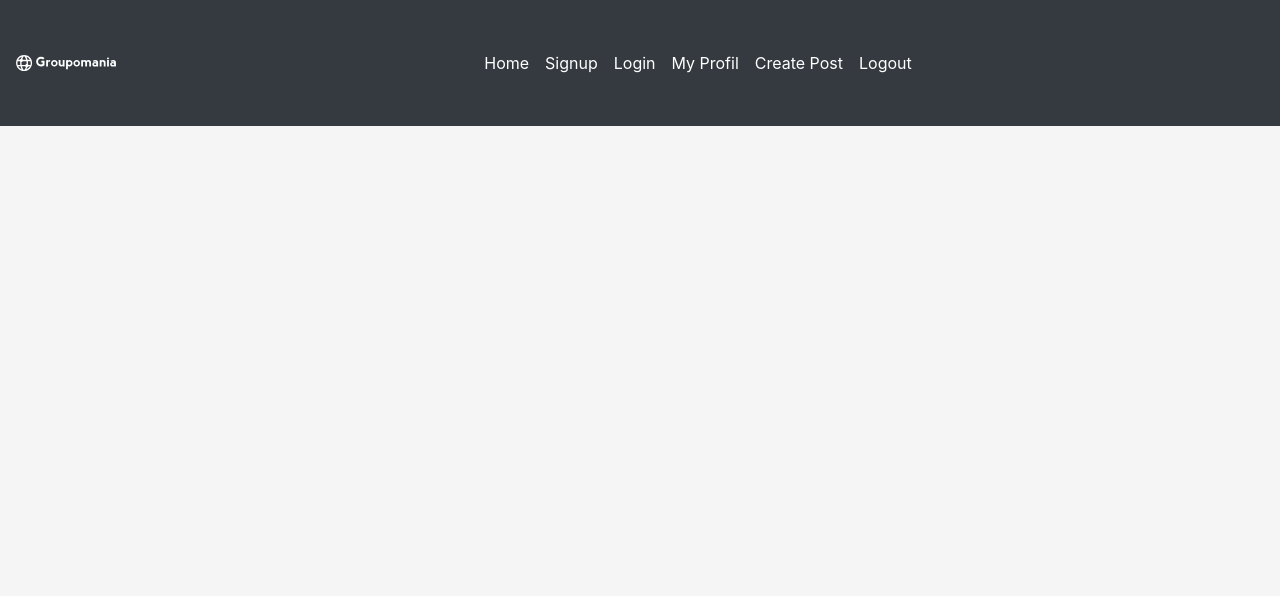
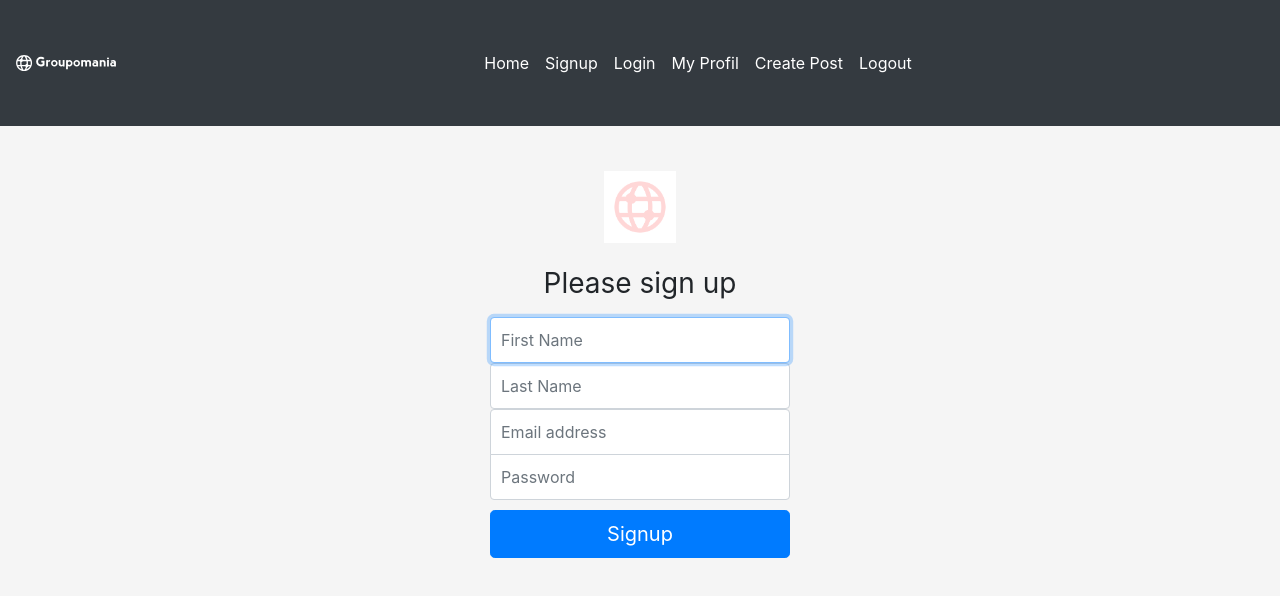
Before and after one commit to Valentinmeert/Projet-7-frontend, a Vue app: page /createUser in a window 1280 px wide. Shown: the top 596 px of the page. Built offline with nearby package versions, Linux system fonts and the light colour scheme; sample sign-in values are in the browser's storage; what vue-paginate, vue-resource would draw is missing.

Commit message:
add create User as admin / post image

```diff
--- a/src/components/CreatePost.vue
+++ b/src/components/CreatePost.vue
@@ -49,11 +49,11 @@ export default {
     createPost() {
       if (!this.title) return;
       if (!this.content) return;
-      const { title, content, file} = this;
+      const { title, content, selectedFile} = this;
       let fd = new FormData();
                 fd.append('title', this.title);
                 fd.append('content', this.content);
-                fd.append('image', this.selectedFile);
+                fd.set('image', this.selectedFile, this.selectedFile.name);
                 console.log("test",fd.get('image'));
       this.$http
         .post('http://localhost:3000/api/v1/post', fd ,
--- /dev/null
+++ b/src/components/CreateUserAsAdmin.vue
@@ -0,0 +1,88 @@
+<template>
+<div class="text-center">
+  <form class="form-signin" @submit.prevent.stop="signup">
+    <img
+        class="mb-4"
+        src="../assets/icon.png"
+        alt=""
+        width="72"
+        height="72"
+      />
+    <h1 class="h3 mb-3 font-weight-normal">Please sign up</h1>
+      <label for="inputFirstName" class="sr-only">First Name</label>
+      <input v-model="firstName" type="text" name="firstName" id="inputFirstName"
+        class="form-control"
+        placeholder="First Name"
+        required
+        autofocus/>
+    <div>
+      <label for="inputLastName" class="sr-only">Last Name</label>
+        <input
+        v-model="lastName"
+        type="text"
+        name="lastName"
+        id="inputLastName"
+        class="form-control"
+        placeholder="Last Name"
+        required/>
+    </div>
+    <div>
+      <label for="inputEmail" class="sr-only">Email</label>
+      <input
+        v-model="email"
+        type="email"
+        name="email"
+        id="inputEmail"
+        class="form-control"
+        placeholder="Email address"
+        required
+
+      />
+    </div>
+    <div>
+        <label for="inputPassword" class="sr-only">Password</label>
+        <input
+          v-model="password"
+          type="password"
+          id="inputPassword"
+          class="form-control"
+          placeholder="Password"
+          required
+        />
+      </div>
+    <input class="btn btn-lg btn-primary btn-block" type="submit" value="Signup" />
+  </form>
+</div>
+</template>
+
+<script>
+export default {
+  data() {
+    return {
+      firstName: '',
+      lastName: '',
+      email: '',
+      password: '',
+    };
+  },
+  methods: {
+    signup() {
+      if (!this.firstName) return;
+      if (!this.lastName) return;
+      if (!this.email) return;
+      if (!this.password) return;
+      const { firstName, lastName, email, password } = this;
+      this.$http
+        .post('http://localhost:3000/api/v1/user/signup', {
+          firstName,
+          lastName,
+          email,
+          password,
+        })
+        .then(() => {
+          this.$router.push('/');
+        });
+    },
+  },
+};
+</script>
--- a/src/components/PostDetail.vue
+++ b/src/components/PostDetail.vue
@@ -3,10 +3,10 @@
     <h1>{{ post.title }}</h1>
     <h2>{{ post.content }}</h2>
     <h3>By: {{postUser.firstName}} {{postUser.lastName}}</h3>
-    <p><img  src="../assets/thumb.png" alt="" width="50" height="50">{{likes}}</p>
     <div>
       <img :src="post.imageUrl" alt="" class="postImg">
     </div>
+    <p><img  src="../assets/thumb.png" alt="" width="50" height="50">{{likes}}</p>
       <div class="btn btn-dark" @click="like()"  v-if="disliked">
             Like
           </div>
@@ -31,14 +31,11 @@ export default {
   created() {
     this.$http
       .get(`http://localhost:3000/api/v1/post/${this.$route.params.id}`)
-      .then(
-        (post) => post.json(),
-        (error) => console.log(error)
-      )
-      .then(
-        (json) => (this.post = json),
-        (error) => console.log(error)
-      )
+      .then(res => {
+        const data = res.data;
+        this.post = data;
+        console.log(data);
+      })
       this.$http
       .get(`http://localhost:3000/api/v1/post/${this.$route.params.id}/react`)
       .then((data)=>
--- a/src/components/User.vue
+++ b/src/components/User.vue
@@ -11,7 +11,10 @@
       <router-link :to="'/updateUser/' + user.id">
         <div class="btn btn-primary">Modifier le profil</div>
       </router-link>
-        <div class="btn btn-danger" @click="destroy(user)">Supprimer le profil</div>
+        <div class="btn btn-danger" @click="destroyUser(user)">Supprimer le profil</div>
+        <router-link :to="'/createUser'" v-if="admin">
+          <div class="btn btn-success">Creer un User</div>
+        </router-link>
     </div>
   </div>
 <div class="col-sm-12">
@@ -23,7 +26,7 @@
           Voir le post
         </router-link>
         <router-link :to="'/'">
-          <div class="btn btn-primary" @click="destroy(post)">
+          <div class="btn btn-primary" @click="destroyPost(post)">
             Supprimer le post
           </div>
         </router-link>
@@ -61,10 +64,10 @@ export default {
       user: {},
       posts: [],
       paginate: ['posts'],
+      admin: false,
     };
   },
   created() {
-    console.log(localStorage.getItem('jwt'));
     this.$http
       .get(
         `http://localhost:3000/api/v1/user/${localStorage.getItem('userId')}`,
@@ -72,13 +75,13 @@ export default {
           headers: { Authorization: 'Bearer ' + localStorage.getItem('jwt') },
         }
       )
-      .then(
-        (user) => user.json(),
-        (error) => console.log(error)
-      )
-      .then(
-        (json) => (this.user = json),
-        (error) => console.log(error)
+      .then((res) => {
+        const data = res.data;
+        this.user = data;
+        if (res.data.email === 'admin@admin.admin') {
+          this.admin = true;
+        }
+        }
       );
     this.$http
       .get(
@@ -97,7 +100,7 @@ export default {
       );
   },
   methods: {
-      destroy() {
+      destroyUser() {
       this.$http
         .delete(`http://localhost:3000/api/v1/user/${localStorage.getItem('userId')}` , {
           headers: { authorization: 'Bearer ' + localStorage.getItem('jwt') }
@@ -107,6 +110,22 @@ export default {
           this.$router.push('/');
           window.alert('Votre compte a bien été supprimé !');
         });
+    },
+    destroyPost(post) {
+      this.$http
+        .delete(`http://localhost:3000/api/v1/post/${post.id}`)
+        .then(
+          (response) => response.json(),
+          (error) => console.log(error)
+        )
+        .then(
+          (json) => (this.posts = json),
+          (error) => console.log(error)
+        )
+        .then(
+          () => location.reload(),
+          (error) => console.log(error)
+        );
     }
   }
 };
--- a/src/main.js
+++ b/src/main.js
@@ -12,6 +12,7 @@ import User from './components/User.vue';
 import CreatePost from './components/CreatePost.vue';
 import UserUpdate from './components/UserUpdate.vue';
 import UpdatePassword from './components/UpdatePassword.vue';
+import CreateUserAsAdmin from './components/CreateUserAsAdmin.vue';
 
 Vue.use(VueResource);
 Vue.use(VuePaginate);
@@ -81,6 +82,14 @@ const routes = [
       requiresAuth: true,
     },
   },
+  {
+  path: '/createUser',
+  component: CreateUserAsAdmin,
+  meta: {
+    requiresAuth: true,
+    },
+  },
+
 ];
 
 const router = new VueRouter({
```
